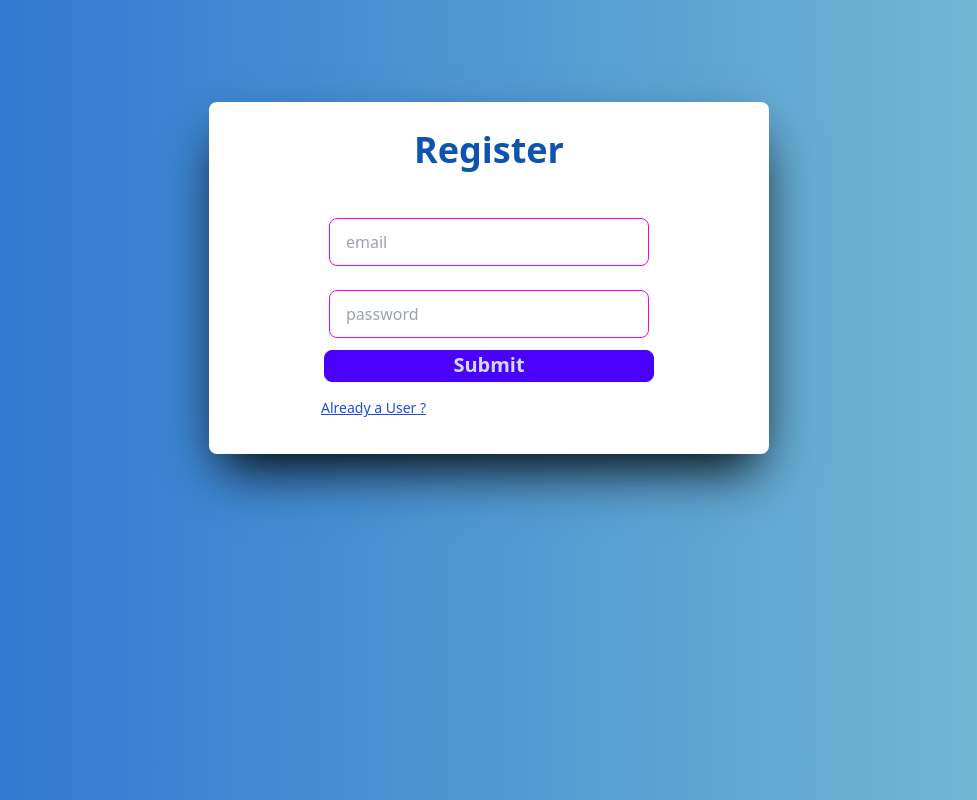
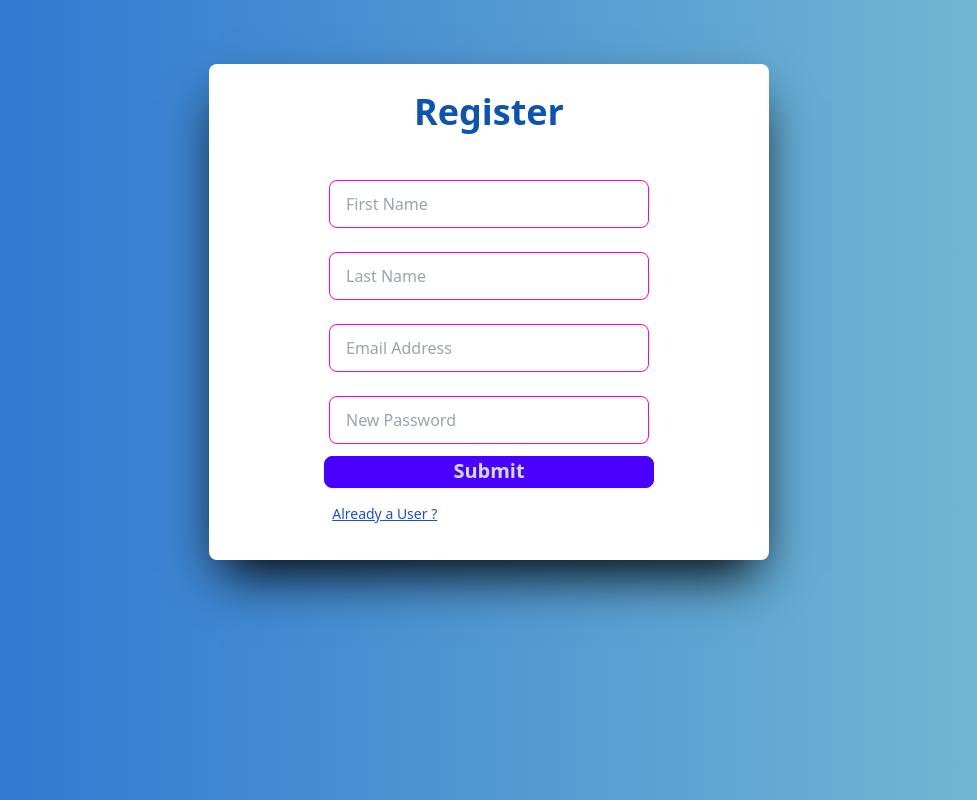
Before and after one commit to Hassan9khan/Firebase-Todo-React, a React (Vite) app: page / in a window 1280 px wide. Shown: the whole page, without its empty margins (151-1128 px from the left). Built offline with nearby package versions, Linux system fonts and the light colour scheme.

Commit message:
logout created

```diff
--- a/src/Components/Todo.jsx
+++ b/src/Components/Todo.jsx
@@ -1,11 +1,13 @@
-import { getAuth, onAuthStateChanged } from "firebase/auth";
+import { getAuth, onAuthStateChanged, signOut } from "firebase/auth";
 import React, { useRef, useState } from "react";
 import { MdDelete } from "react-icons/md";
 import { FaEdit } from "react-icons/fa";
+import { Navigate, useNavigate } from "react-router-dom";
 
 const Todo = () => {
   const [todo, setTodo] = useState([]);
   const todoValue = useRef();
+  let navigate = useNavigate()
 
   const addTodo = (event) => {
     event.preventDefault();
@@ -32,14 +34,35 @@ const Todo = () => {
       const uid = user.uid;
       console.log(uid);
     } else {
-      console.log('user is sign out');
+      console.log("user is sign out");
     }
   });
+
+  function logOut() {
+    const auth = getAuth();
+    signOut(auth)
+      .then(() => {
+        navigate('/signin')
+
+      })
+      .catch((error) => {
+        console.log(error);
+
+      });
+  }
 
   return (
     <>
       <div className="min-h-screen	 flex justify-center text-center text-1xl bg-gradient-to-r from-[#2670d2] to-[#7bc0d3]">
-        <div className="sm:w-[35rem] w-[90%] h-max m-3 pb-5 text-center rounded-lg bg-white shadow-2xl shadow-black">
+        <div className="sm:w-[35rem] w-[90%] h-max m-3 pb-5  text-center rounded-lg bg-white shadow-2xl shadow-black ">
+          <div className="flex justify-end ml-24 m-2">
+            <button
+              onClick={logOut}
+              className="btn btn-outline bg-white text-[#2670d2]  hover:text-white btn-primary"
+            >
+              LOGOUT
+            </button>
+          </div>
           <h1 className="text-[#0d54b1] text-4xl font-bold pt-3 mb-9 m-4">
             Todo App
           </h1>
@@ -72,9 +95,7 @@ const Todo = () => {
                 return (
                   <div key={index}>
                     <li className="sm:w-[29rem] w-[20rem] h-22 mt-2 flex items-center justify-between text-lg font-bold p-3 py-7 bg-[#e8ecf1]">
-                      <span>
-                        {index + 1}) {item}
-                      </span>
+                      {item}
 
                       <div>
                         <button
--- a/src/pages/Register.jsx
+++ b/src/pages/Register.jsx
@@ -1,4 +1,4 @@
-import { getAuth, createUserWithEmailAndPassword } from "firebase/auth";
+import { getAuth, createUserWithEmailAndPassword, updateProfile } from "firebase/auth";
 import React, { useRef, useState } from "react";
 import { auth } from "../config/config";
 import { Link, useNavigate } from "react-router-dom";
@@ -7,12 +7,14 @@ const Register = () => {
   // const [data, setData] = useState("");
   const email = useRef();
   const password = useRef();
+  const firstName = useRef();
+  const lastName = useRef();
   let navigate = useNavigate();
 
   const getValue = (event) => {
     event.preventDefault();
-    console.log(email.current.value);
-    console.log(password.current.value);
+    // console.log(email.current.value);
+    // console.log(password.current.value);
 
     const auth = getAuth();
     createUserWithEmailAndPassword(
@@ -23,33 +25,54 @@ const Register = () => {
       .then((userCredential) => {
         // Signed up
         const user = userCredential.user;
-        console.log(user);
-        navigate("/signin");
+
+        updateProfile(user, {
+          displayName: `${firstName.current.value} ${lastName.current.value}`,
+        })
+        .then(() => {
+          console.log(user);
+          navigate("/signin");
+        })
+        .catch((error) => {
+          console.log('Error updating profile: ' , error);
+        });
       })
       .catch((error) => {
         const errorMessage = error.message;
         console.log(errorMessage);
-        alert(errorMessage)
+        alert(errorMessage);
       });
   };
 
   return (
     <>
       <div className="min-h-screen flex justify-center text-center text-1xl bg-gradient-to-r from-[#2670d2] to-[#7bc0d3]">
-        <div className="sm:w-[35rem] w-[90%] h-max m-3 pb-5 text-center rounded-lg bg-white shadow-2xl shadow-black mt-[8%]">
+        <div className="sm:w-[35rem] w-[90%] h-max m-3 pb-5 text-center rounded-lg bg-white shadow-2xl shadow-black mt-[5%]">
           <h1 className="text-[#0d54b1] text-4xl font-bold pt-3 mb-9 m-4">
             Register
           </h1>
           <form onSubmit={getValue}>
             <input
               type="text"
-              placeholder="email"
+              placeholder="First Name"
+              className="input input-bordered input-secondary w-full max-w-xs m-3"
+              ref={firstName}
+            />
+            <input
+              type="text"
+              placeholder="Last Name"
+              className="input input-bordered input-secondary w-full max-w-xs m-3"
+              ref={lastName}
+            />
+            <input
+              type="text"
+              placeholder="Email Address"
               className="input input-bordered input-secondary w-full max-w-xs m-3"
               ref={email}
             />
             <input
               type="password"
-              placeholder="password"
+              placeholder="New Password"
               className="input input-bordered input-secondary w-full max-w-xs m-3"
               ref={password}
             />
@@ -61,8 +84,10 @@ const Register = () => {
               Submit
             </button>
           </form>
-          <div className="flex justify-start  ml-[20%] m-4">
-            <Link to="signin" className="text-sm text-blue-700 underline">Already a User ?</Link>
+          <div className="flex justify-start  ml-[22%] m-4">
+            <Link to="signin" className="text-sm text-blue-700 underline">
+              Already a User ?
+            </Link>
           </div>
         </div>
       </div>
--- a/src/pages/Signin.jsx
+++ b/src/pages/Signin.jsx
@@ -60,8 +60,8 @@ const Signin = () => {
               Submit
             </button>
           </form>
-          <div className="flex justify-start  ml-[20%] m-4">
-            <Link to="register" className="text-sm text-blue-700 underline">
+          <div className="flex justify-start  ml-[21%] m-4">
+            <Link to="/" className="text-sm text-blue-700 underline">
               Not a User
             </Link>
           </div>
```
